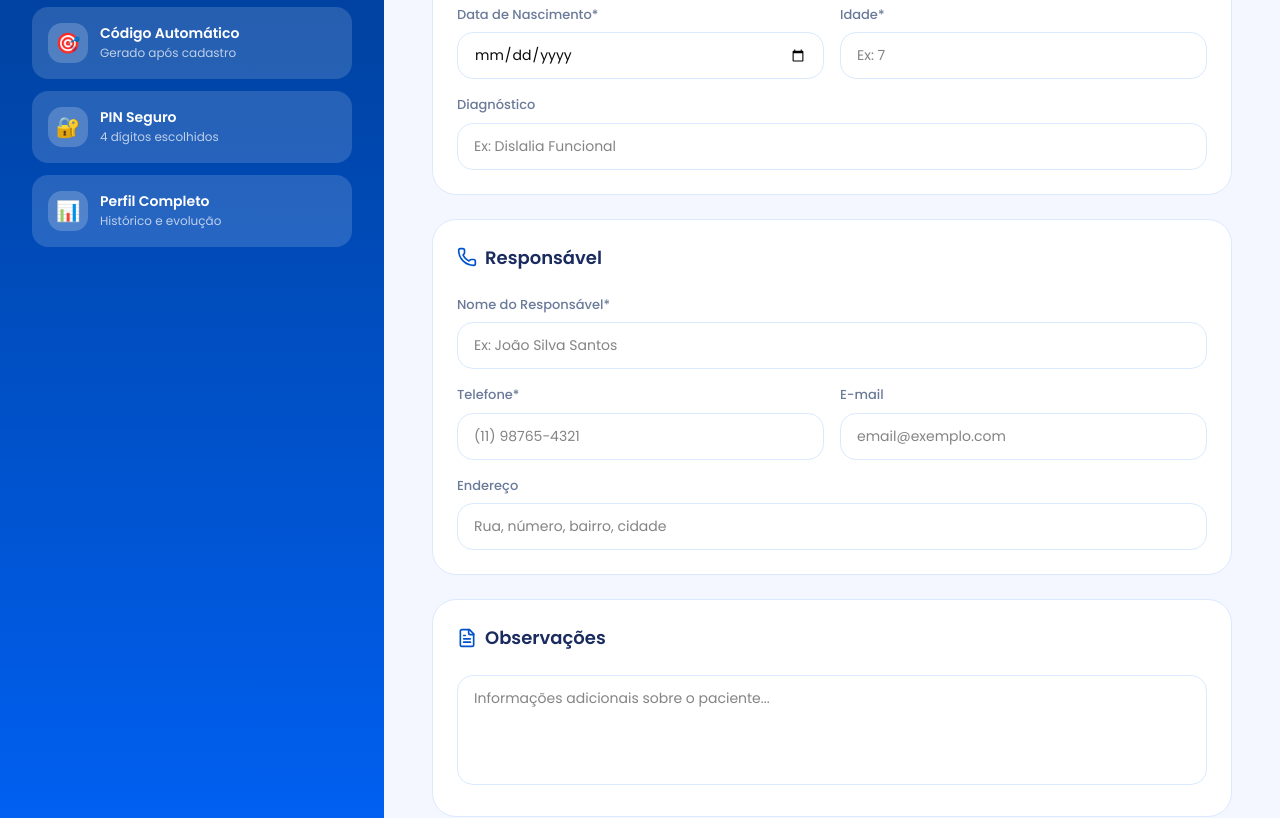
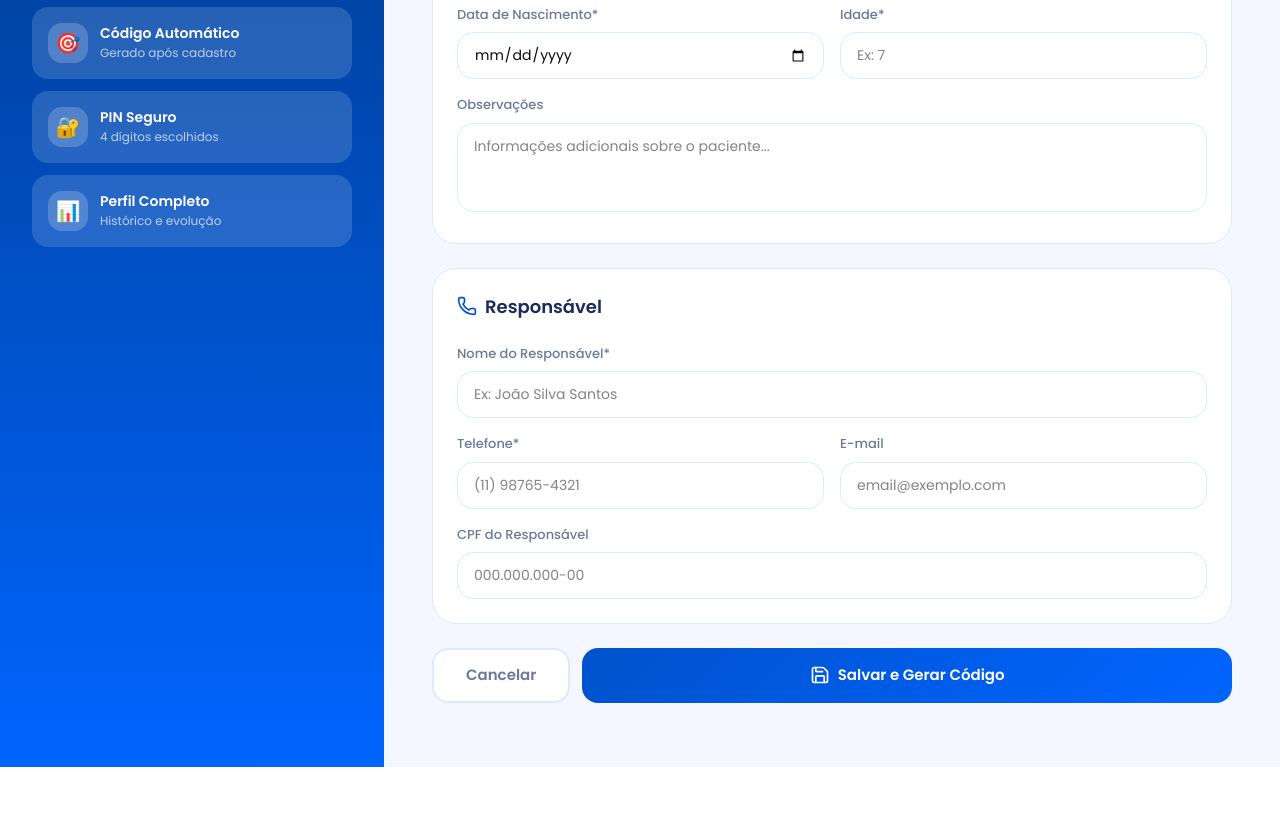
Before and after one commit to FONO-IA/fono-ia, a React (Vite) app in the folder Front/: page /add-patient in a window 1280 px wide. Shown: the part 300-1118 px from the top of the page. After the commit the page ends 1067 px from the top, so only its background shows below. Built offline with nearby package versions, Linux system fonts and the light colour scheme.

Commit message:
fix: adicionando cpf e corrigindo observações

```diff
--- a/Front/src/app/AddPatient.tsx
+++ b/Front/src/app/AddPatient.tsx
@@ -1,7 +1,7 @@
 import React, { useState } from "react";
 import { useNavigate } from "react-router";
 import { MobileWrapper } from "./MobileWrapper";
-import { ArrowLeft, User, FileText, Phone, Save } from "lucide-react";
+import { ArrowLeft, User, Phone, Save } from "lucide-react";
 
 export function AddPatient() {
   const navigate = useNavigate();
@@ -9,12 +9,11 @@ export function AddPatient() {
     name: "",
     birthDate: "",
     age: "",
-    diagnosis: "",
+    observations: "",
     parentName: "",
     phone: "",
     email: "",
-    address: "",
-    notes: "",
+    cpf: "",
   });
 
   const handleChange = (field: string, value: string) => {
@@ -283,16 +282,16 @@ export function AddPatient() {
                           display: "block",
                         }}
                       >
-                        Diagnóstico
+                        Observações
                       </label>
-                      <input
-                        type="text"
-                        value={formData.diagnosis}
+                      <textarea
+                        value={formData.observations}
                         onChange={(e) =>
-                          handleChange("diagnosis", e.target.value)
+                          handleChange("observations", e.target.value)
                         }
-                        placeholder="Ex: Dislalia Funcional"
-                        className="w-full px-4 py-3 rounded-2xl"
+                        placeholder="Informações adicionais sobre o paciente..."
+                        rows={3}
+                        className="w-full px-4 py-3 rounded-2xl resize-none"
                         style={{
                           border: "1.5px solid #DBEAFE",
                           fontSize: 14,
@@ -415,15 +414,15 @@ export function AddPatient() {
                           display: "block",
                         }}
                       >
-                        Endereço
+                        CPF do Responsável
                       </label>
                       <input
                         type="text"
-                        value={formData.address}
+                        value={formData.cpf}
                         onChange={(e) =>
-                          handleChange("address", e.target.value)
+                          handleChange("cpf", e.target.value)
                         }
-                        placeholder="Rua, número, bairro, cidade"
+                        placeholder="000.000.000-00"
                         className="w-full px-4 py-3 rounded-2xl"
                         style={{
                           border: "1.5px solid #DBEAFE",
@@ -434,37 +433,6 @@ export function AddPatient() {
                       />
                     </div>
                   </div>
-                </div>
-
-                {/* Observações */}
-                <div
-                  className="rounded-3xl p-6 mb-6"
-                  style={{ background: "#fff", border: "1.5px solid #DBEAFE" }}
-                >
-                  <h3
-                    className="flex items-center gap-2 mb-6"
-                    style={{
-                      fontSize: 18,
-                      fontWeight: 600,
-                      color: "#1A2B5F",
-                    }}
-                  >
-                    <FileText size={20} color="#0052CC" />
-                    Observações
-                  </h3>
-                  <textarea
-                    value={formData.notes}
-                    onChange={(e) => handleChange("notes", e.target.value)}
-                    placeholder="Informações adicionais sobre o paciente..."
-                    rows={4}
-                    className="w-full px-4 py-3 rounded-2xl resize-none"
-                    style={{
-                      border: "1.5px solid #DBEAFE",
-                      fontSize: 14,
-                      outline: "none",
-                      fontFamily: "'Poppins', sans-serif",
-                    }}
-                  />
                 </div>
 
                 {/* Actions */}
@@ -679,16 +647,16 @@ export function AddPatient() {
                         display: "block",
                       }}
                     >
-                      Diagnóstico
+                      Observações
                     </label>
-                    <input
-                      type="text"
-                      value={formData.diagnosis}
+                    <textarea
+                      value={formData.observations}
                       onChange={(e) =>
-                        handleChange("diagnosis", e.target.value)
+                        handleChange("observations", e.target.value)
                       }
-                      placeholder="Ex: Dislalia Funcional"
-                      className="w-full px-4 py-3 rounded-2xl"
+                      placeholder="Informações adicionais sobre o paciente..."
+                      rows={3}
+                      className="w-full px-4 py-3 rounded-2xl resize-none"
                       style={{
                         border: "1.5px solid #DBEAFE",
                         fontSize: 14,
@@ -811,15 +779,15 @@ export function AddPatient() {
                         display: "block",
                       }}
                     >
-                      Endereço
+                      CPF do Responsável
                     </label>
                     <input
                       type="text"
-                      value={formData.address}
+                      value={formData.cpf}
                       onChange={(e) =>
-                        handleChange("address", e.target.value)
+                        handleChange("cpf", e.target.value)
                       }
-                      placeholder="Rua, número, bairro"
+                      placeholder="000.000.000-00"
                       className="w-full px-4 py-3 rounded-2xl"
                       style={{
                         border: "1.5px solid #DBEAFE",
@@ -830,38 +798,6 @@ export function AddPatient() {
                     />
                   </div>
                 </div>
-              </div>
-
-              {/* Observações */}
-              <div
-                className="rounded-3xl p-5 mb-4"
-                style={{ background: "#fff", border: "1.5px solid #DBEAFE" }}
-              >
-                <h3
-                  className="flex items-center gap-2 mb-4"
-                  style={{
-                    fontSize: 15,
-                    fontWeight: 600,
-                    color: "#1A2B5F",
-                  }}
-                >
-                  <FileText size={18} color="#0052CC" />
-                  Observações
-                </h3>
-
-                <textarea
-                  value={formData.notes}
-                  onChange={(e) => handleChange("notes", e.target.value)}
-                  placeholder="Informações adicionais..."
-                  rows={4}
-                  className="w-full px-4 py-3 rounded-2xl resize-none"
-                  style={{
-                    border: "1.5px solid #DBEAFE",
-                    fontSize: 14,
-                    outline: "none",
-                    fontFamily: "'Poppins', sans-serif",
-                  }}
-                />
               </div>
 
               {/* Actions */}
```
